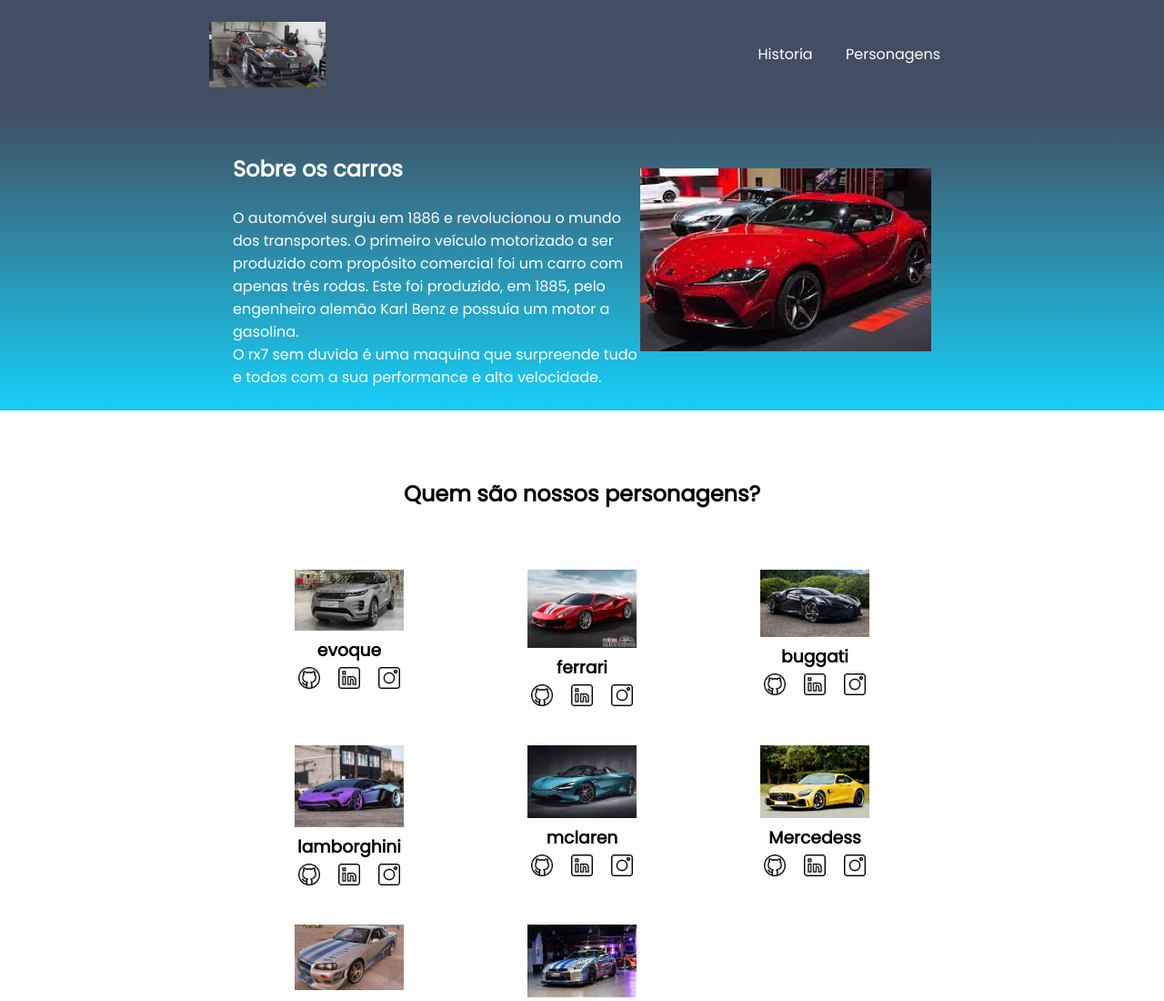
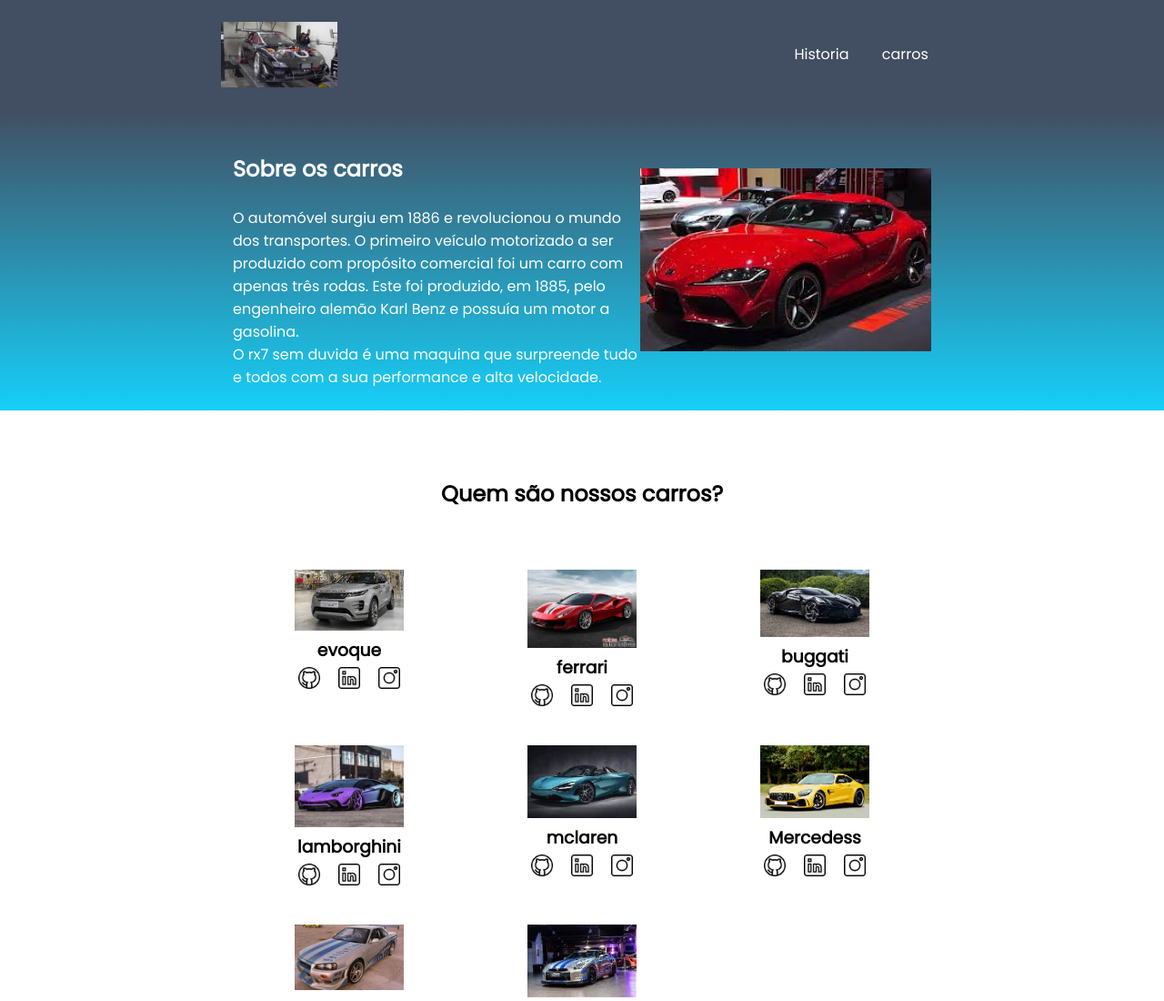
Before and after one commit to Thienry-FRANCA/site-thienry-2-B, a plain HTML site: page index.html in a window 1280 px wide. Shown: the top 1100 px of the page at 91% size. Drawn offline with Linux system fonts and the light colour scheme.

Commit message:
Update index.html

```diff
--- a/index.html
+++ b/index.html
@@ -17,7 +17,7 @@
         <img class="cabecalho-imagem" src="rx7.jpeg" alt="logo da alura start">
         <ul class="cabecalho-lista">
             <li class="cabecalho-lista-item"><a href="#escola">Historia</a></li>
-            <li class="cabecalho-lista-item"><a href="#estudante">Personagens</a></li>
+            <li class="cabecalho-lista-item"><a href="#estudante">carros</a></li>
         </ul>
     </header>
     <section id="escola">
@@ -30,7 +30,7 @@
     </section>
 
     <section id="estudante">
-        <h2 class="estudante-titulo">Quem são nossos personagens?</h2>
+        <h2 class="estudante-titulo">Quem são nossos carros?</h2>
         <div class="estudante-todos">
             <span></span>
             <div class="estudante-div">
```
